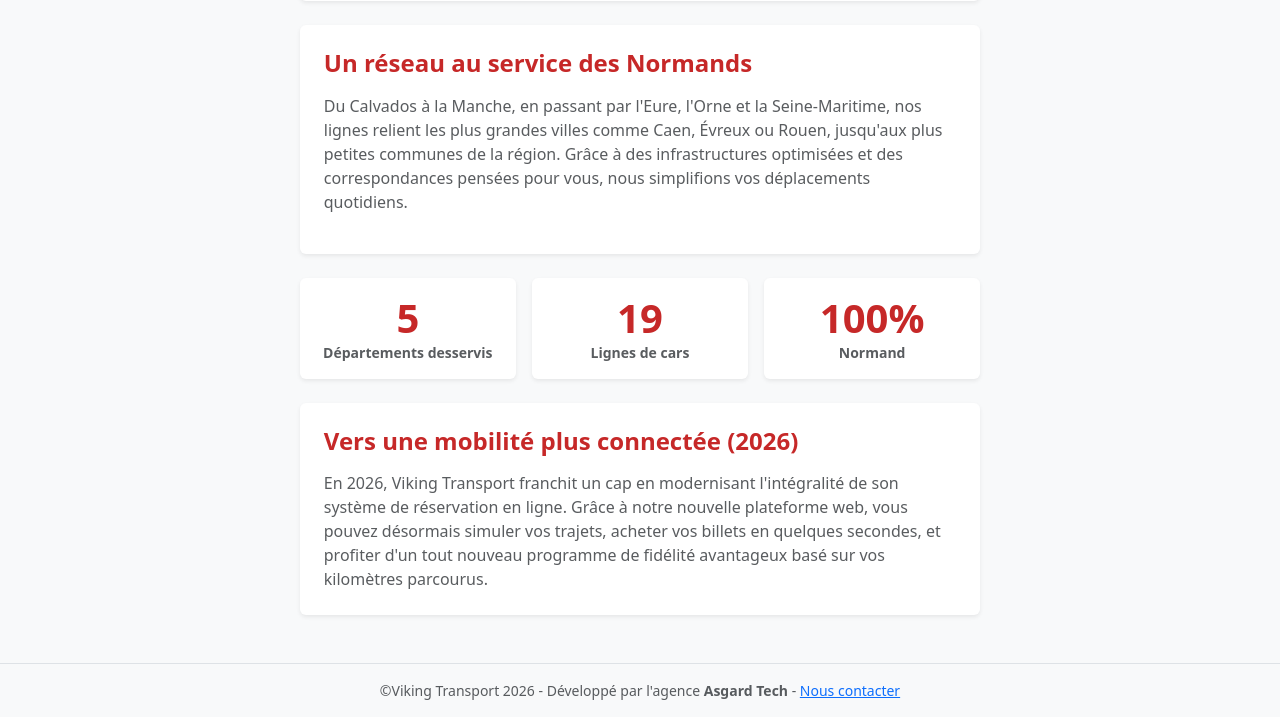
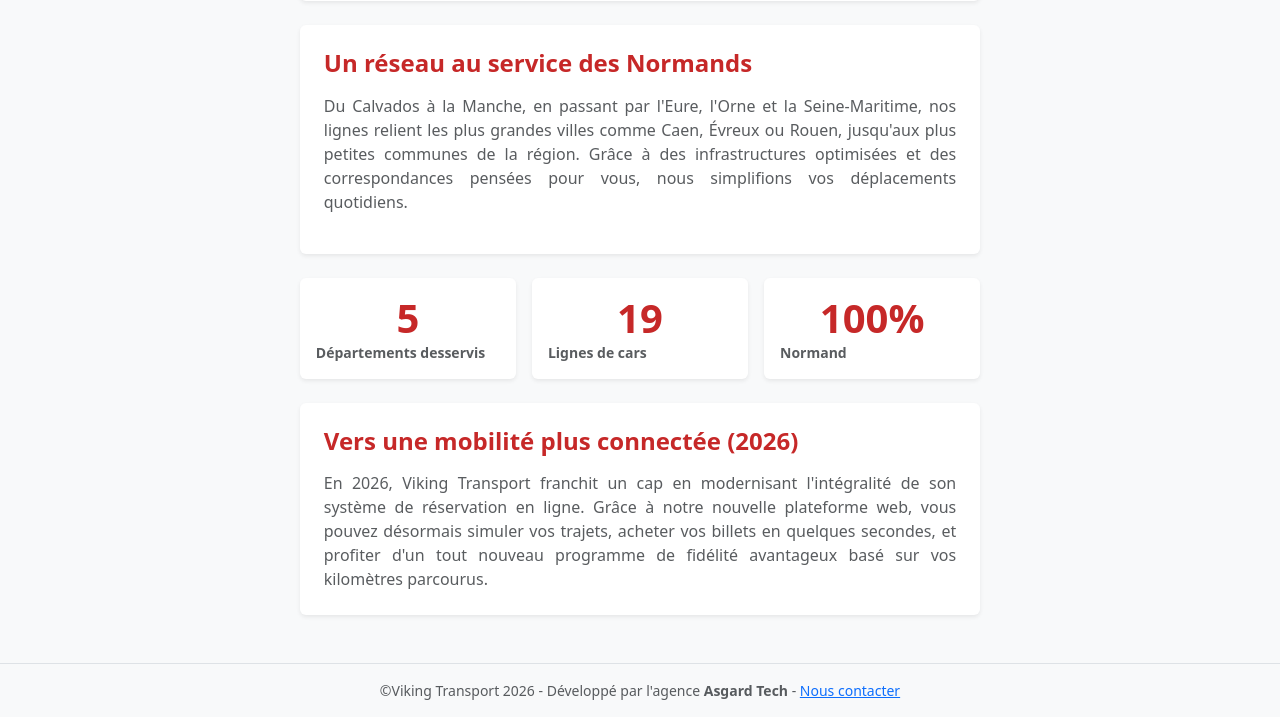
Before and after one commit to SimCLEMENT/ViKingTransport, a PHP site: page /apropos.php in a window 1280 px wide. Shown: the part 439-1156 px from the top of the page. Run offline with PHP 8.4, Linux system fonts and the light colour scheme.

Commit message:
Add files via upload

```diff
--- a/apropos.php
+++ b/apropos.php
@@ -94,6 +94,14 @@
             border-color: var(--viking-red);
             background-color: var(--viking-red);
         }
+
+        .text-muted {
+            text-align: justify;
+        }
+
+        .card p {
+            text-align : justify;
+        }
     </style>
 </head>
 <body>
```
